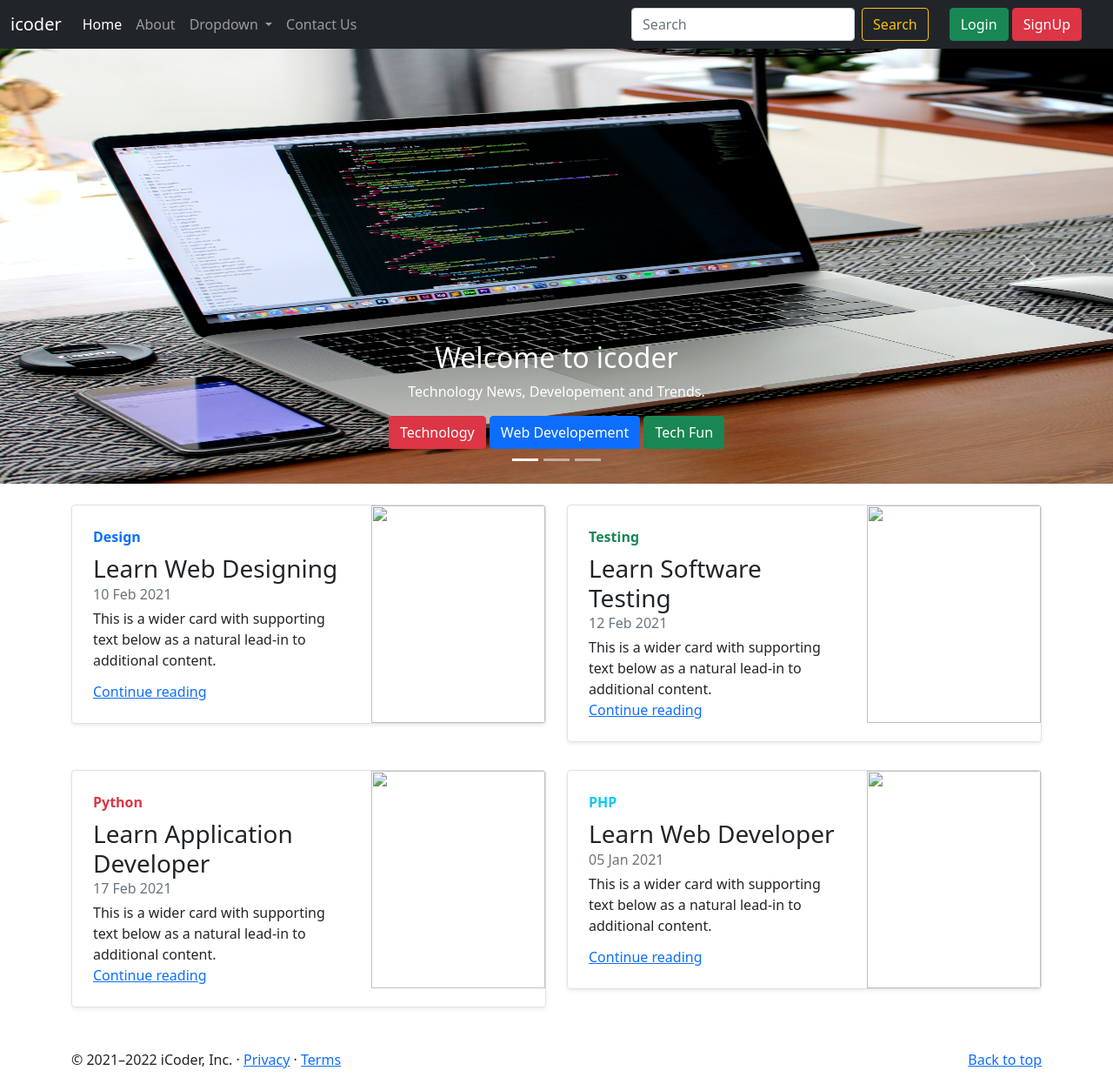
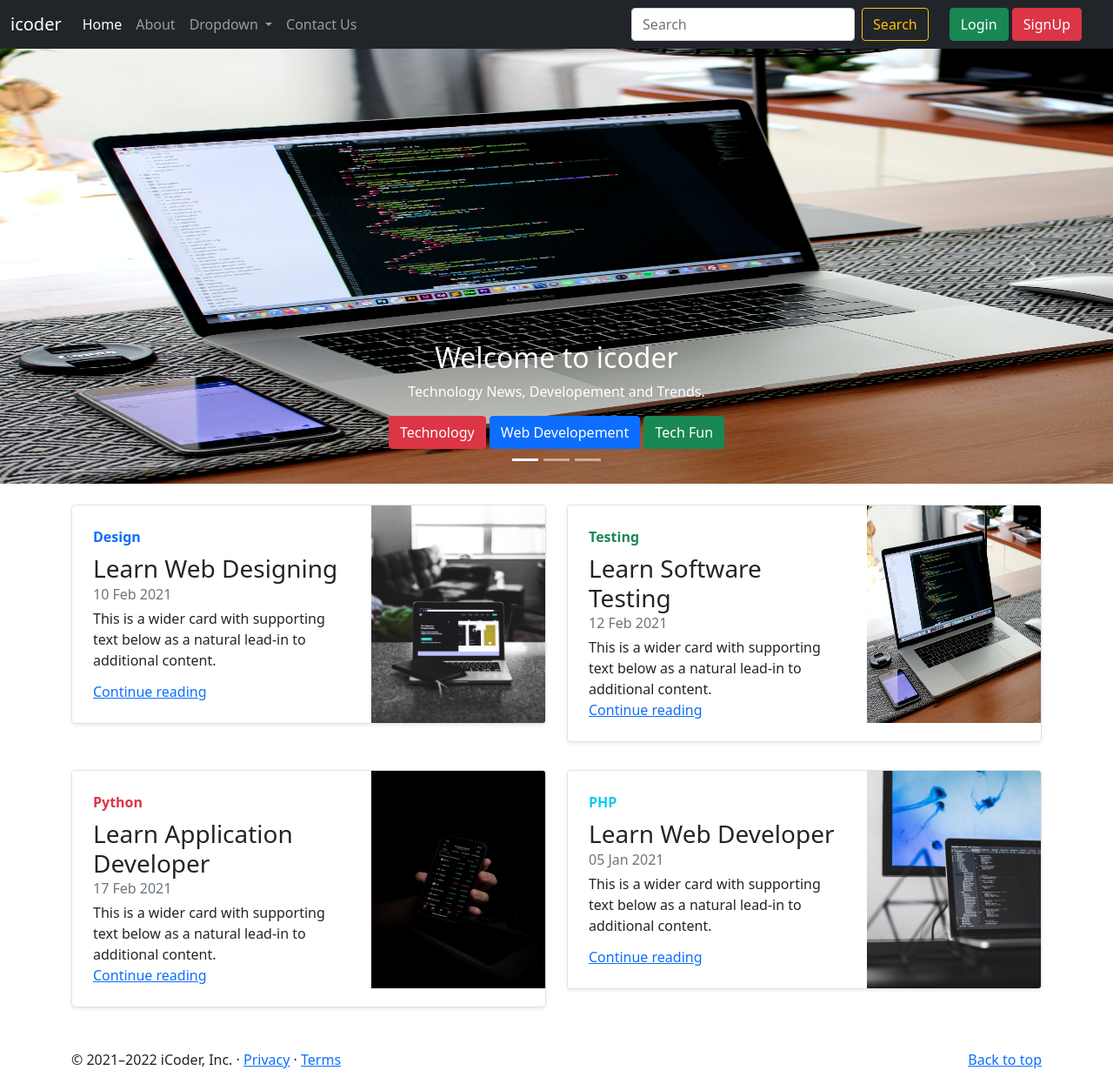
Before and after one commit to mrperfectdeveloper/iCoderBootstrap, a Jekyll site: the page index.html, which Jekyll copies as it is, in a window 1280 px wide. Shown: the whole page at 87% size. Built offline with Jekyll 4.4.1, drawn with Linux system fonts in a browser that asks for light colours.

Commit message:
Update index.html

```diff
--- a/index.html
+++ b/index.html
@@ -199,7 +199,7 @@
                         <a href="#" class="stretched-link">Continue reading</a>
                     </div>
                     <div class="col-auto d-none d-lg-block">
-                        <img class="bd-placeholder-img" width="200" height="250" src="/iCoderBootstrap"/thumb4.jpg" alt="">
+                        <img class="bd-placeholder-img" width="200" height="250" src="/iCoderBootstrap/thumb4.jpg" alt="">
                     </div>
                 </div>
             </div>
@@ -215,7 +215,7 @@
                         <a href="#" class="stretched-link">Continue reading</a>
                     </div>
                     <div class="col-auto d-none d-lg-block">
-                        <img class="bd-placeholder-img" width="200" height="250" src="/iCoderBootstrap"/1.jpg" alt="">
+                        <img class="bd-placeholder-img" width="200" height="250" src="/iCoderBootstrap/1.jpg" alt="">
 
                     </div>
                 </div>
@@ -235,7 +235,7 @@
                         <a href="#" class="stretched-link">Continue reading</a>
                     </div>
                     <div class="col-auto d-none d-lg-block">
-                        <img class="bd-placeholder-img" width="200" height="250" src="/iCoderBootstrap"/thumb3.jpg" alt="">
+                        <img class="bd-placeholder-img" width="200" height="250" src="/iCoderBootstrap/thumb3.jpg" alt="">
                     </div>
                 </div>
             </div>
@@ -251,7 +251,7 @@
                         <a href="#" class="stretched-link">Continue reading</a>
                     </div>
                     <div class="col-auto d-none d-lg-block">
-                        <img class="bd-placeholder-img" width="200" height="250" src="/iCoderBootstrap"/thumb2.jpg" alt="">
+                        <img class="bd-placeholder-img" width="200" height="250" src="/iCoderBootstrap/thumb2.jpg" alt="">
 
                     </div>
                 </div>
```
